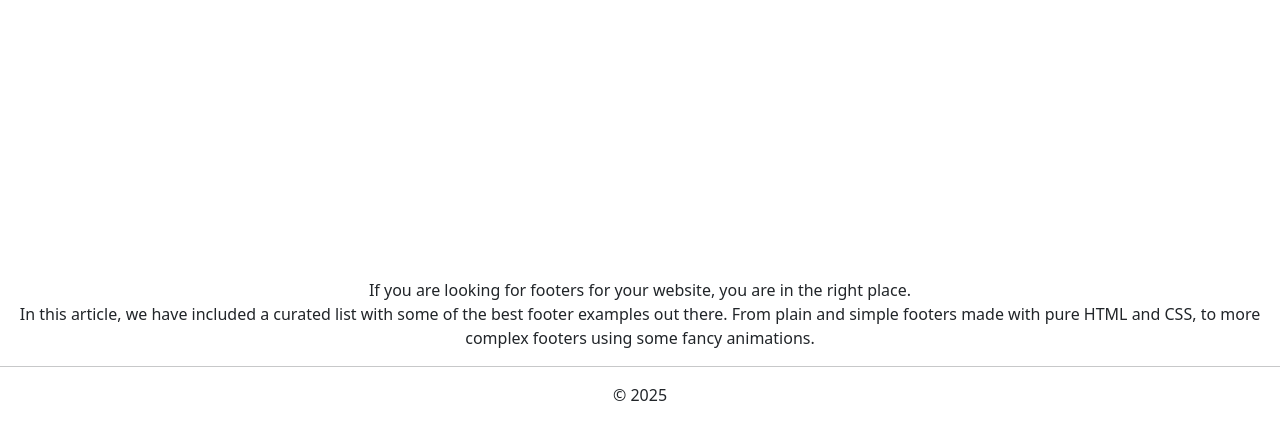
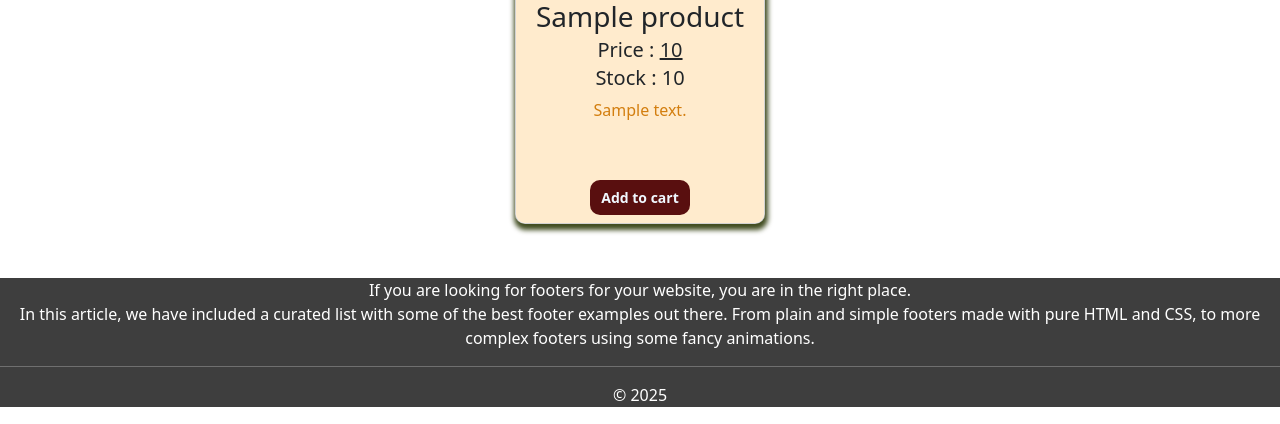
Before and after one commit to jenil2607/django, a Django app: page / in a window 1280 px wide. Shown: the part 393-817 px from the top of the page. Run offline with Django 5.2, Linux system fonts and the light colour scheme; tables that the repository leaves empty hold one stand-in row (values such as "Sample post").

Commit message:
change formate to card

```diff
--- a/shop419/mainapp/templates/home.html
+++ b/shop419/mainapp/templates/home.html
@@ -57,33 +57,25 @@
     </header>
 
     <main>
-        <div class="container-fluid">
-            <table class="table" border="3px solid" data-bs-theme="dark" bg-dark>
-                <thead>
-                    <th>id</th>
-                    <th>name</th>
-                    <th>price</th>
-                    <th>stock</th>
-                    <th>pic</th>
-                    <th>Thumbnail</th>
-                    <th>descripiton</th>
-                    <th>add to cart</th>
-                </thead>
-                <tbody>
-                {% for product in product_list %}
-                    <tr>
-                        <td>{{product.id}}</td>
-                        <td>{{product.name}}<d>
-                        <td>{{product.price}}</td>
-                        <td>{{product.stock}}</td>
-                        <td>{{product.pic}}</td>
-                        <td><img src="{{product.pic}}" height="20px" alt=""></td>
-                        <td>{{product.desc}}</td>
-                        <td><button class="btn btn-primary">Add to Cart</button></td>
-                    </tr>
-                {% endfor %}
-                </tbody>
-            </table>
+        <div class="container">
+            {% for product in product_list %}
+            <div class="card">
+                <div class="card-img">
+                    <img src="{{product.pic}}" alt="">
+                </div>
+                <div class="card-text">
+                    <h3>{{product.name}}</h3>
+                    <h5>Price : <ins>{{product.price}}</ins></h5>
+                    <h5>Stock : {{product.stock}}</h5>
+                    <p>
+                        {{product.desc}}
+                    </p>
+                    <button>Add to cart</button>
+                </div>
+
+            </div>
+
+             {% endfor %}
         </div>
     </main>
 
--- a/shop419/static/css/style.css
+++ b/shop419/static/css/style.css
@@ -7,6 +7,7 @@
 
 body {
   header {
+    z-index: 2;
       height: 50px;
       nav {
           height: 100%;
@@ -24,6 +25,86 @@
       }
   }
   main {
-      margin-top: 100px;
+
+      margin-bottom: 200px;
+      /* margin-top: 100px; */
+      div.container {
+        /* margin-top: 5%; */
+        display: flex;
+        flex-wrap: wrap;
+        justify-content: space-around;
+        /* margin-top: 60px; */
+
+        div.card {
+            height: 450px;
+            width: 250px;
+            margin-top: 15%;
+            box-shadow: 1px 4px 5px 2px rgb(65, 76, 32);
+            border-radius: 10px;
+            overflow: hidden;
+
+            .card-img {
+                height: 50%;
+                width: 100%;
+                /* margin-left: 10px; */
+
+                img {
+                    height: 100%;
+                    width: 100%;
+                    object-fit: fill;
+
+                }
+            }
+
+            div.card-text {
+                background-color: blanchedalmond;
+                height: 50%;
+                text-align: center;
+
+                h3 {
+                    margin-top: 1px;
+                    height: 30px;
+
+
+                }
+
+                h5 {
+                    height: 20px;
+                }
+
+                p {
+                    overflow-y: scroll;
+                    height: 70px;
+                    padding: 4px;
+                    color: rgb(211, 126, 15);
+                }
+
+                button {
+                    height: 35px;
+                    width: 100px;
+                    padding: 2px;
+                    border-radius: 10px;
+                    border: 0px;
+                    font-size: 14px;
+                    color: aliceblue;
+                    font-weight: 600;
+                    background-color: rgb(89, 15, 15);
+                }
+            }
+        }
+
+        div.card:hover {
+            background-color: rgba(183, 53, 53, 0.293);
+            box-shadow: 1px 2px 4px 1px rgb(255, 255, 255);
+            transform: scale(1.05);
+            transition-duration: 1s;
+
+        }
+
+    }
   }
 }
+footer {
+    background-color: rgb(62, 62, 62);
+    color: white;
+}
```
